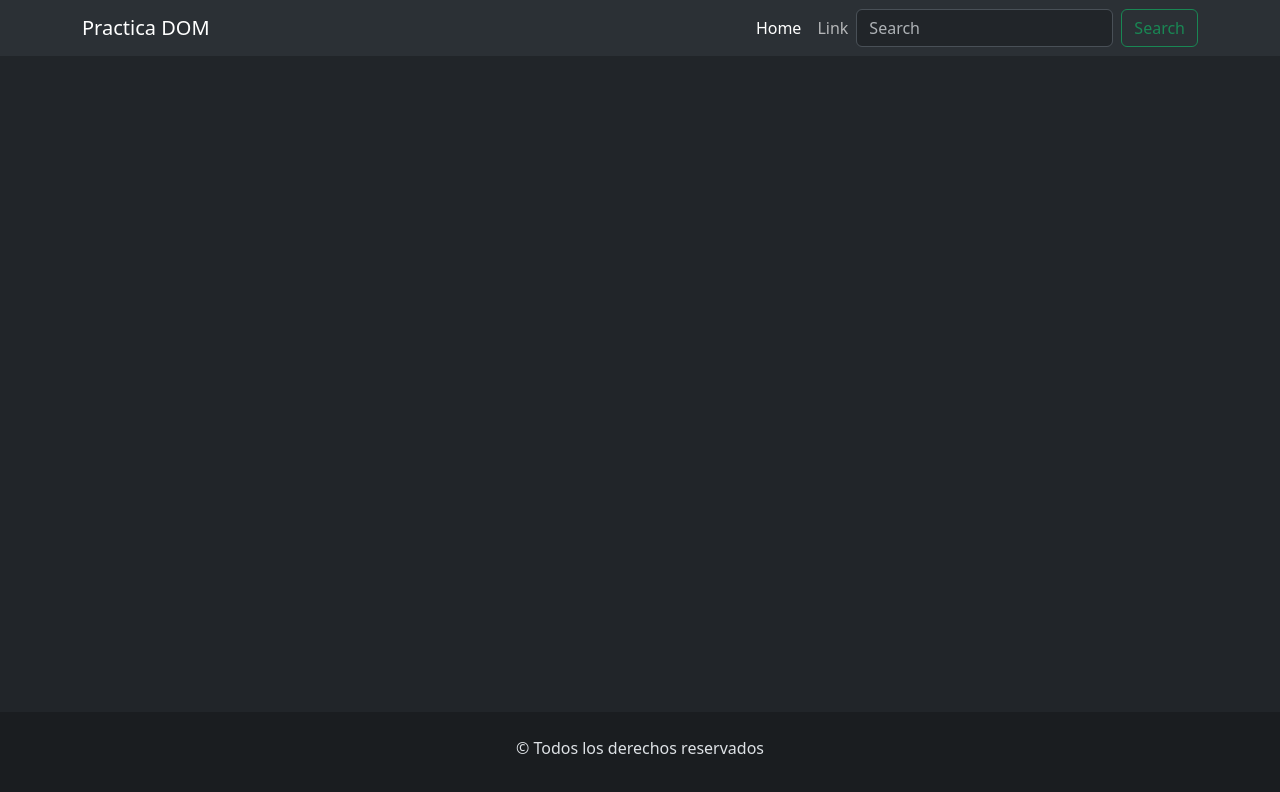
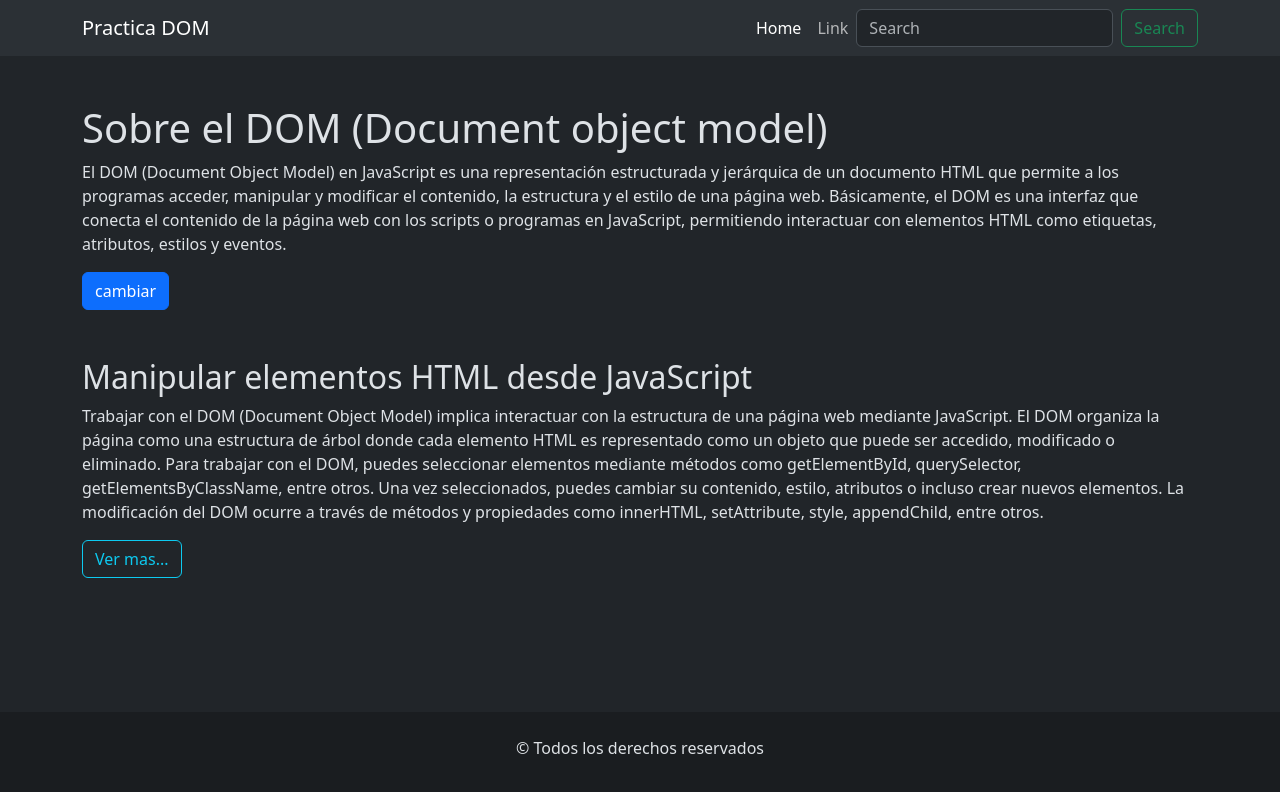
Before and after one commit to rollingcodeschool/practicaDOM-c101, a plain HTML site: page index.html in a window 1280 px wide. Drawn offline with nearby package versions, Linux system fonts and the light colour scheme.

Commit message:
agregamos contenido al main que habla sobre el DOM de js

```diff
--- a/index.html
+++ b/index.html
@@ -33,7 +33,18 @@
             </div>
           </nav>
     </header>
-    <main></main>
+    <main class="container my-5">
+        <section class="mb-5">
+            <h1>Sobre el DOM (Document object model)</h1>
+            <p>El DOM (Document Object Model) en JavaScript es una representación estructurada y jerárquica de un documento HTML que permite a los programas acceder, manipular y modificar el contenido, la estructura y el estilo de una página web. Básicamente, el DOM es una interfaz que conecta el contenido de la página web con los scripts o programas en JavaScript, permitiendo interactuar con elementos HTML como etiquetas, atributos, estilos y eventos.</p>
+            <button class="btn btn-primary">cambiar</button>
+        </section>
+        <section>
+            <h2>Manipular elementos HTML desde JavaScript</h2>
+            <p>Trabajar con el DOM (Document Object Model) implica interactuar con la estructura de una página web mediante JavaScript. El DOM organiza la página como una estructura de árbol donde cada elemento HTML es representado como un objeto que puede ser accedido, modificado o eliminado. Para trabajar con el DOM, puedes seleccionar elementos mediante métodos como getElementById, querySelector, getElementsByClassName, entre otros. Una vez seleccionados, puedes cambiar su contenido, estilo, atributos o incluso crear nuevos elementos. La modificación del DOM ocurre a través de métodos y propiedades como innerHTML, setAttribute, style, appendChild, entre otros.</p>
+            <button class="btn btn-outline-info">Ver mas...</button>
+        </section>
+    </main>
     <footer class="bg-dark-subtle py-4 text-center">
         <p>&copy; Todos los derechos reservados</p>
     </footer>
```
